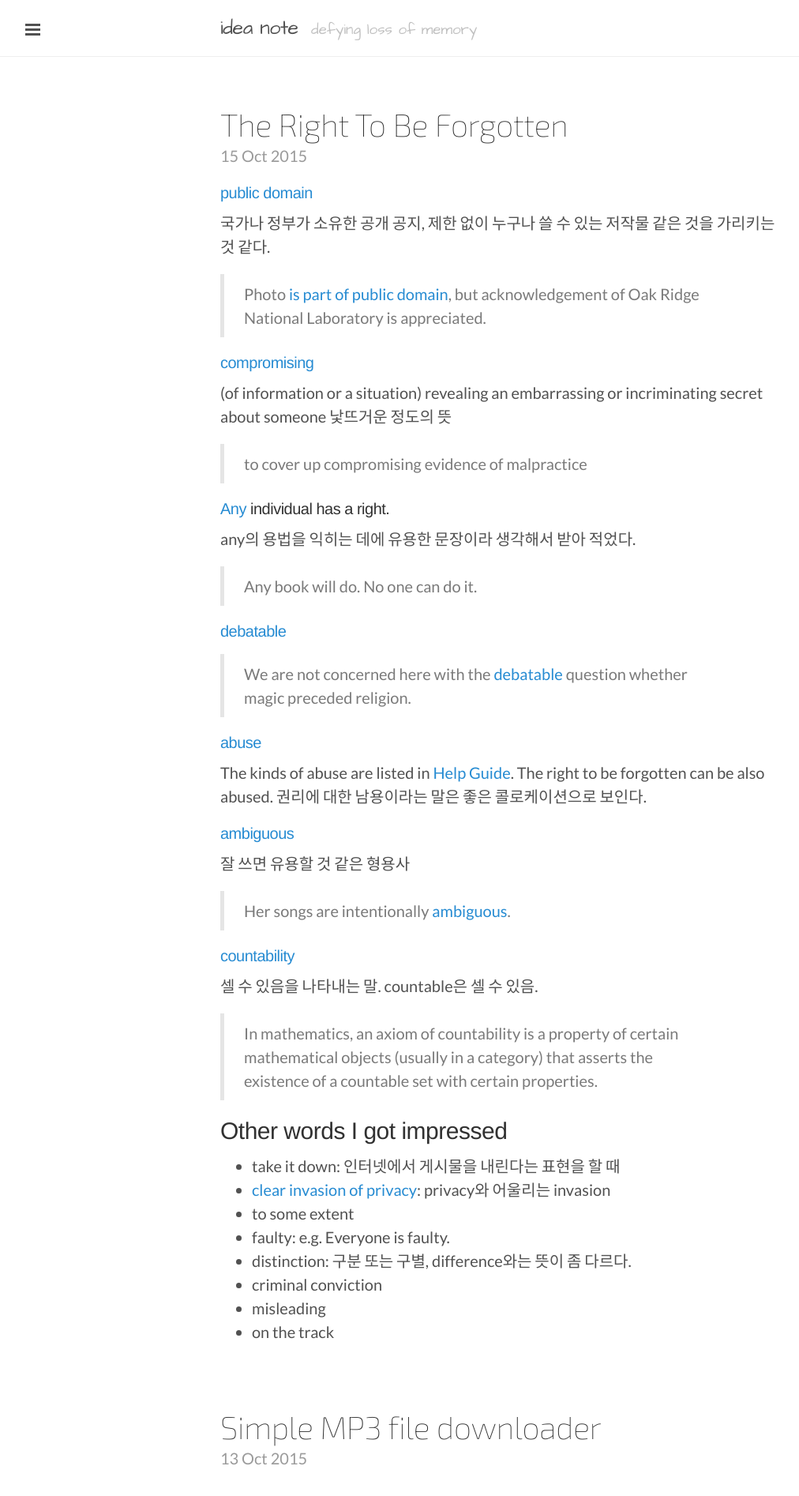
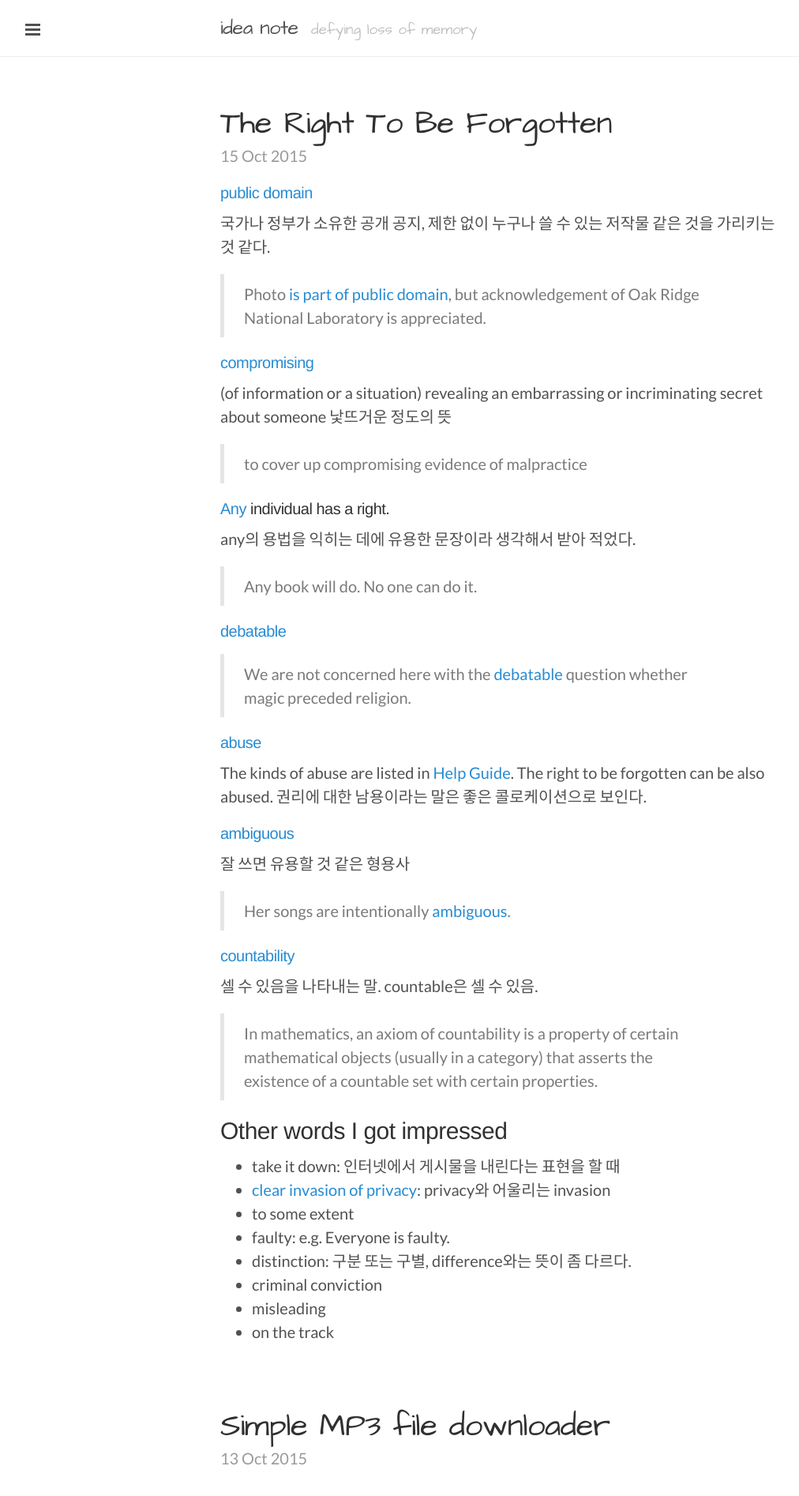
Before and after one commit to aichaku/aichaku.github.io, a Jekyll site: the page built from index.html, in a window 1280 px wide. Shown: the top 1894 px of the page at 79% size, without its empty margins (1-1013 px from the left). Built offline with Jekyll 4.4.1, drawn with Linux system fonts in a browser that asks for light colours; Markdown is read by kramdown in place of the engine named in the settings; the list of posts is cut into pages by our own code.

Commit message:
change post title

```diff
--- a/public/css/pencil.css
+++ b/public/css/pencil.css
@@ -13,7 +13,7 @@ html {
 }
 
 .post-title {
-  font-family: 'Exo 2', sans-serif;
+  font-family: 'Architects Daughter', cursive;
   font-weight: 100;
 }
 
```
